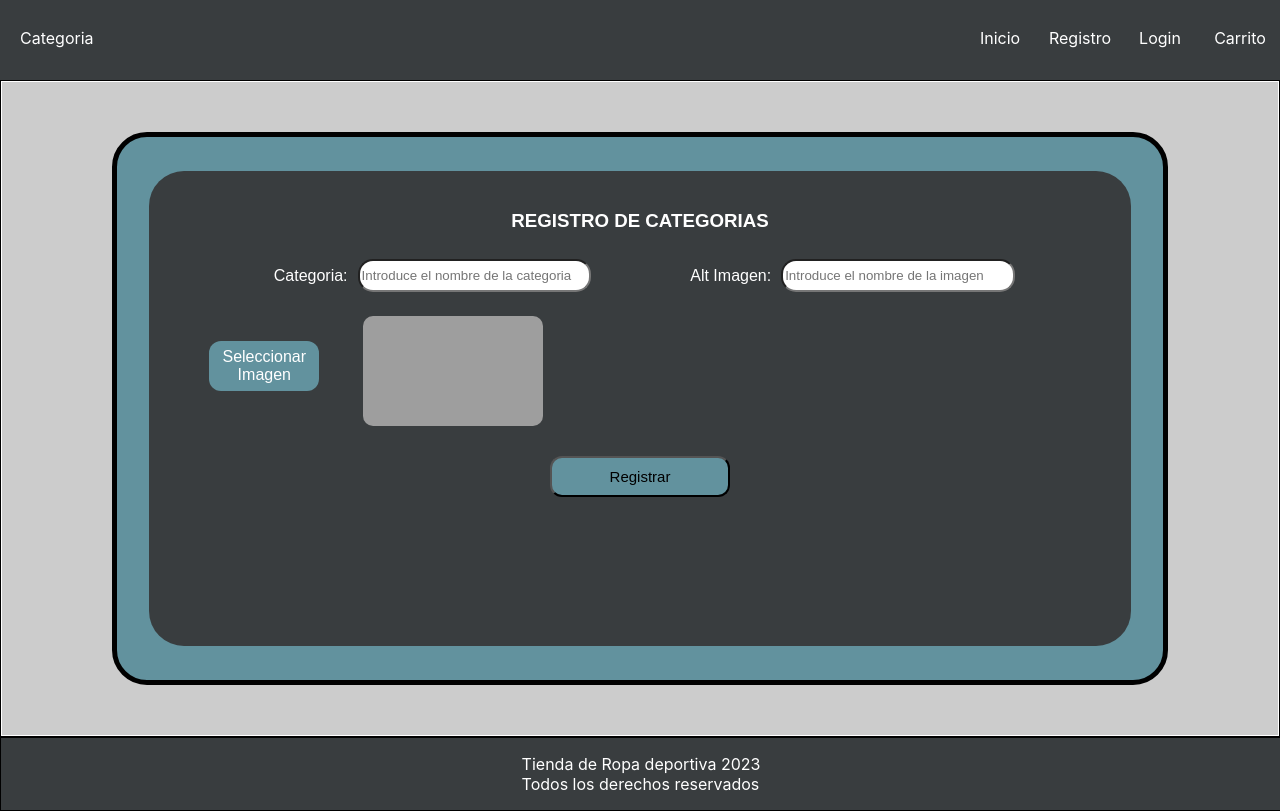
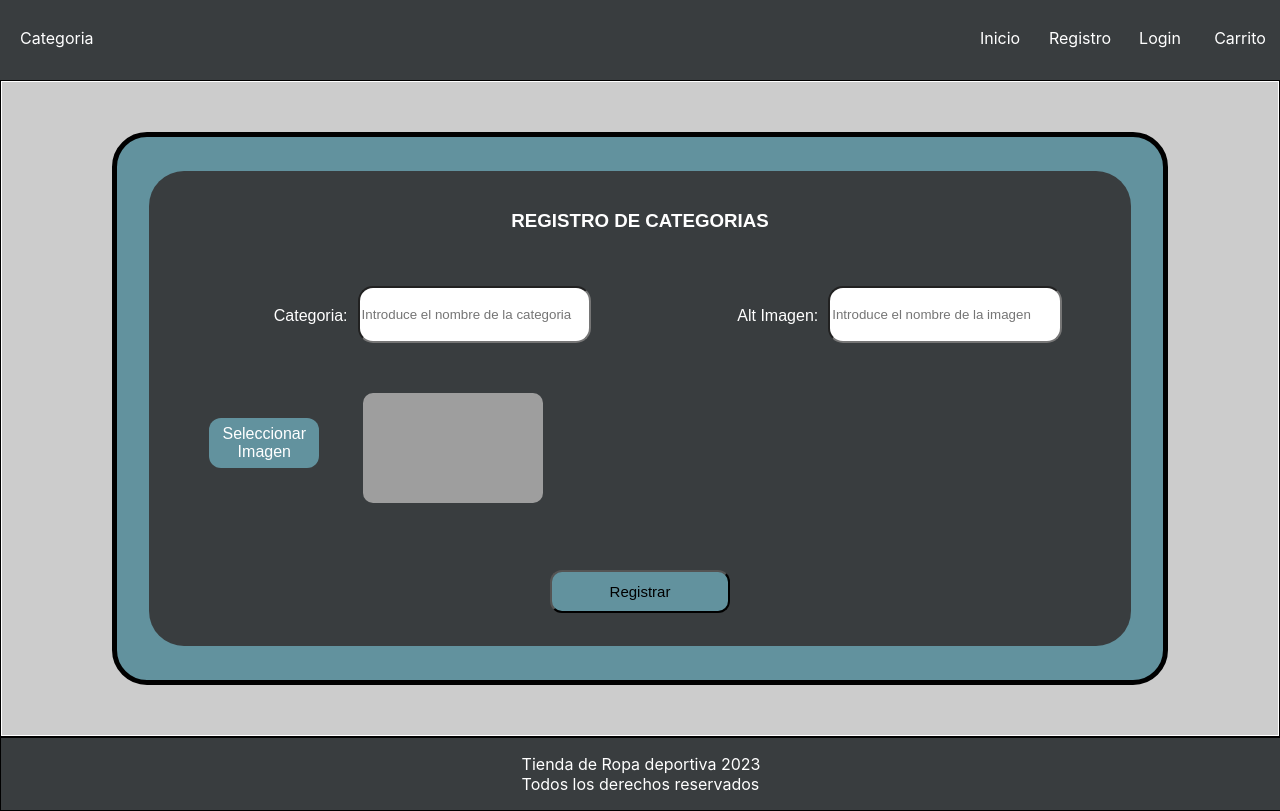
Before and after one commit to Epictrolloleante/tiendadeportiva, a React (Create React App) app: page /AgregarCategoria in a window 1280 px wide. Built offline with nearby package versions, Linux system fonts and the light colour scheme; grey boxes are pictures that could not be loaded; the HTML template or start-up script is replaced by a standard one.

Commit message:
Correcciones 2

```diff
--- a/src/css/AgregarCategoria.css
+++ b/src/css/AgregarCategoria.css
@@ -23,18 +23,19 @@
 .infoR{
     height: 70%;
     display: grid;
-    grid-template-columns: 20% 30% 15% 30%;
+    grid-template-columns: 20% 30% 20% 30%;
     overflow: hidden;
 }
 .infoR input{
     border-radius: 15px;
-    height: 55%;
+    height: 40%;
     width: 80%;
     margin: auto;
     margin-left: 0%;
 }
 .infoR p{
     margin-right: 10px;
+    margin-top: 30%;
     text-align: end;
 }
 .registro button{
--- a/src/pages/AgregarCategoria.jsx
+++ b/src/pages/AgregarCategoria.jsx
@@ -1,62 +1,28 @@
-import React, { useState } from 'react';
+import React, { useEffect } from 'react';
+
 import ComponenteLayout from './ComponenteLayout';
 import styles from '../css/AgregarCategoria.css';
 
 export default function AgregarCategoria() {
-  const [formData, setFormData] = useState({
-    nombre: '',
-    imagen: '', // Aquí guardaremos solo el nombre de la imagen
-    altimagen: '',
+
+    useEffect(() => {
+        const file = document.getElementById('file-input');
+        const img = document.getElementById('imagen');
+        const defaultFile = 'https://ingeniosas.org/wp-content/plugins/bb-plugin/img/no-image.png';
+
+        file.addEventListener('change', e => {
+          if (e.target.files[0]) {
+            const reader = new FileReader();
+            reader.onload = function (e) {
+              img.src = e.target.result;
+            };
+            reader.readAsDataURL(e.target.files[0]);
+          } else {
+            img.src = defaultFile;
+          }
         });
+      }, []); // El segundo argumento vacío [] indica que se ejecutará una vez después del montaje
 
-  const [imagen, setImagen] = useState('https://ingeniosas.org/wp-content/plugins/bb-plugin/img/no-image.png');
-
-  const handleChange = (e) => {
-    const { name, value } = e.target;
-    setFormData({
-      ...formData,
-      [name]: value,
-    });
-  };
-
-  const handleFileChange = (e) => {
-    if (e.target.files[0]) {
-      // Extraer el nombre del archivo de la URL
-      const fileName = e.target.files[0].name;
-      setImagen(fileName);
-
-      // Actualizar formData para guardar solo el nombre del archivo
-      setFormData({
-        ...formData,
-        imagen: fileName,
-      });
-    } else {
-      setImagen('https://ingeniosas.org/wp-content/plugins/bb-plugin/img/no-image.png');
-    }
-  };
-
-  const handleSubmit = (e) => {
-    e.preventDefault();
-
-    // Realiza la solicitud POST al servidor para agregar la categoría
-    fetch('http://serverreyes.ddns.net:8000/api/categories', {
-      method: 'POST',
-      headers: {
-        'Accept': 'application/json',
-        'Content-Type': 'application/json',
-      },
-      body: JSON.stringify(formData),
-    })
-      .then((response) => response.json())
-      .then((data) => {
-        // Maneja la respuesta del servidor (por ejemplo, confirma que la categoría se agregó correctamente)
-        console.log('Respuesta del servidor:', data);
-      })
-      .catch((error) => {
-        // Maneja errores en la solicitud
-        console.error('Error en la solicitud:', error);
-      });
-  };
 
     return (
         <ComponenteLayout Titulo='Categoria'>
@@ -64,39 +30,15 @@ export default function AgregarCategoria() {
                 <div className='contenedor'>
                     <div className='registro'>
                         <h3>REGISTRO DE CATEGORIAS</h3>
-            <form onSubmit={handleSubmit}>
                         <div className='infoR'>
-                <p>Categoria:</p>
-                <input
-                  type='text'
-                  placeholder='Introduce el nombre de la categoria'
-                  name='nombre'
-                  value={formData.nombre}
-                  onChange={handleChange}
-                />
-                <p>Alt Imagen:</p>
-                <input
-                  type='text'
-                  placeholder='Introduce el nombre de la imagen'
-                  name='altimagen'
-                  value={formData.altimagen}
-                  onChange={handleChange}
-                />
-                <label htmlFor='file-input' className='custom-file-upload'></label>
-                <input
-                  type='file'
-                  id='file-input'
-                  className='hidden-file-input'
-                  onChange={handleFileChange}
-                  accept='image/*' // Solo permite archivos de imagen
-                />
-                <img id='imagen' src={imagen} alt='Vista previa de la imagen' />
+                            <p>Categoria:</p> <input type='text' placeholder='Introduce el nombre de la categoria'></input>
+                            <p>Alt Imagen:</p> <input type='text' placeholder='Introduce el nombre de la imagen'></input>
+                            <label for="file-input" class="custom-file-upload"></label> <input type="file" id="file-input" class="hidden-file-input" /> <img id='imagen' src='https://ingeniosas.org/wp-content/plugins/bb-plugin/img/no-image.png'></img>
                         </div>
-              <button type='submit'>Registrar</button>
-            </form>
+                        <button>Registrar</button>
                     </div>
                 </div>
             </div>
         </ComponenteLayout>
-  );
+    )
 }
```
Lines whose indentation alone changed are shown as unchanged.
